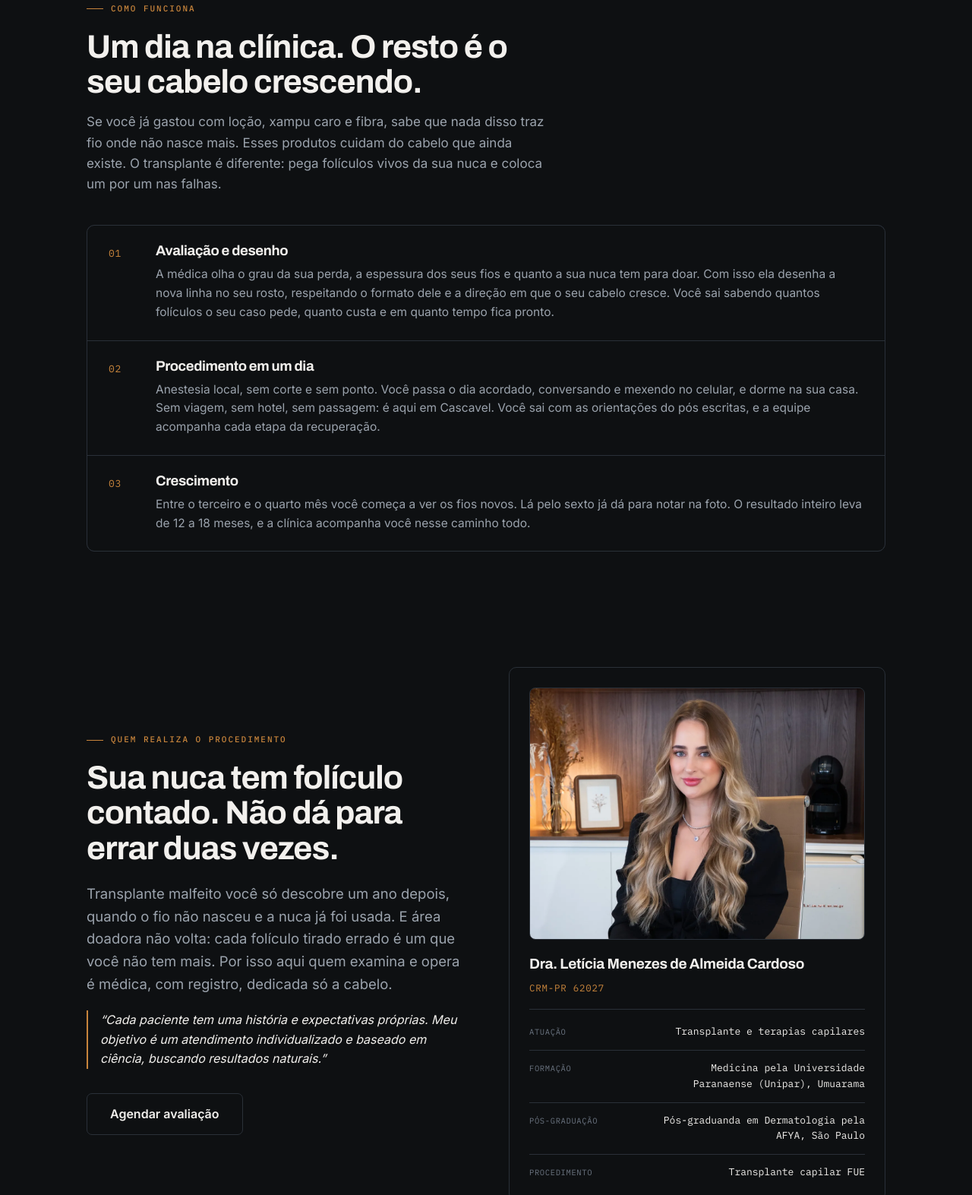
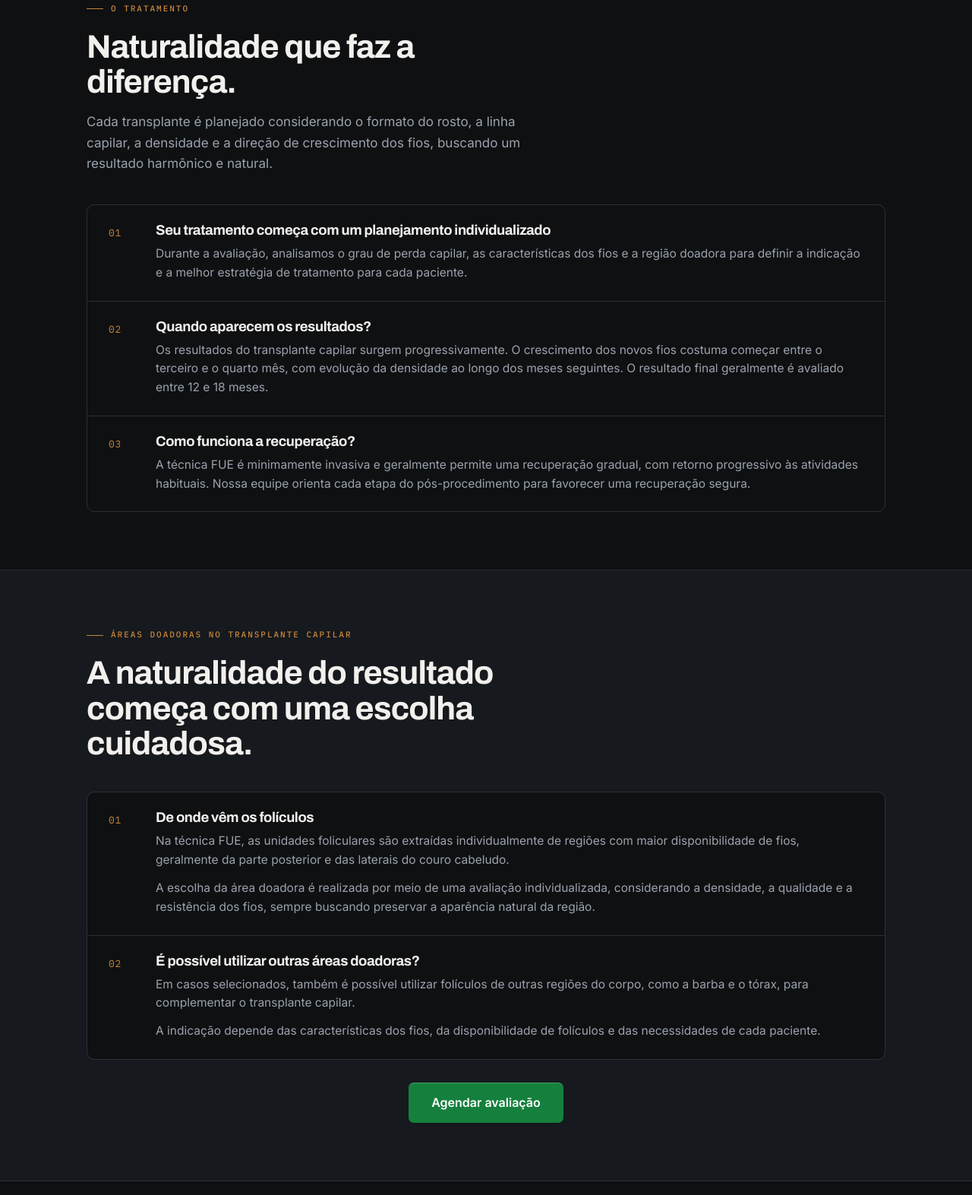
Before and after one commit to TomasBalestrin/transplantecapilar, a plain HTML site: page index.html in a window 1280 px wide. Shown: the part 2202-3775 px from the top of the page at 76% size. Drawn offline with Linux system fonts and the light colour scheme.

Commit message:
Aplica na íntegra os textos enviados pela clínica
Todos os blocos que a Carol mandou passam a aparecer com a redação
original dela, não mais adaptados:

- "Naturalidade que faz a diferença" vira o título da seção do
  tratamento, com o parágrafo sobre formato do rosto, linha capilar,
  densidade e direção de crescimento
- As três etapas passam a ser "Seu tratamento começa com um
  planejamento individualizado", "Quando aparecem os resultados?" e
  "Como funciona a recuperação?", com os textos dela
- Nova seção de áreas doadoras com o conteúdo completo: de onde vêm
  os folículos, como a região é escolhida e o uso de barba e tórax
  em casos selecionados

A pergunta sobre áreas doadoras sai do FAQ, já que o assunto agora
tem seção própria. O FAQ volta a ter 5 perguntas.

```diff
--- a/index.html
+++ b/index.html
@@ -184,6 +184,7 @@ h2{font-size:clamp(27px,4vw,43px)}
 .step-n{font-family:var(--mono);font-size:13px;color:var(--amber);letter-spacing:.06em;padding-top:3px}
 .step h3{font-size:18.5px;margin-bottom:8px}
 .step p{color:var(--mute);font-size:15.5px}
+.step p + p{margin-top:12px}
 
 /* ═══════════ GALERIA ═══════════ */
 .gallery{display:grid;grid-template-columns:repeat(3,1fr);gap:18px}
@@ -361,42 +362,78 @@ footer{background:var(--ink-2);border-top:1px solid var(--line);padding:52px 0 1
 <section>
   <div class="wrap">
     <div class="sec-head">
-      <div class="eyebrow">Como funciona</div>
-      <h2>Um dia na clínica. O resto é o seu cabelo crescendo.</h2>
-      <p>Se você já gastou com loção, xampu caro e fibra, sabe que nada disso traz fio onde
-         não nasce mais. Esses produtos cuidam do cabelo que ainda existe. O transplante é
-         diferente: pega folículos vivos da sua nuca e coloca um por um nas falhas.</p>
+      <div class="eyebrow">O tratamento</div>
+      <h2>Naturalidade que faz a diferença.</h2>
+      <p>Cada transplante é planejado considerando o formato do rosto, a linha capilar,
+         a densidade e a direção de crescimento dos fios, buscando um resultado harmônico
+         e natural.</p>
     </div>
     <div class="steps">
       <div class="step">
         <div class="step-n">01</div>
         <div>
-          <h3>Avaliação e desenho</h3>
-          <p>A médica olha o grau da sua perda, a espessura dos seus fios e quanto a sua nuca
-             tem para doar. Com isso ela desenha a nova linha no seu rosto, respeitando o
-             formato dele e a direção em que o seu cabelo cresce. Você sai sabendo quantos
-             folículos o seu caso pede, quanto custa e em quanto tempo fica pronto.</p>
+          <h3>Seu tratamento começa com um planejamento individualizado</h3>
+          <p>Durante a avaliação, analisamos o grau de perda capilar, as características dos
+             fios e a região doadora para definir a indicação e a melhor estratégia de
+             tratamento para cada paciente.</p>
         </div>
       </div>
       <div class="step">
         <div class="step-n">02</div>
         <div>
-          <h3>Procedimento em um dia</h3>
-          <p>Anestesia local, sem corte e sem ponto. Você passa o dia acordado, conversando
-             e mexendo no celular, e dorme na sua casa. Sem viagem, sem hotel, sem passagem:
-             é aqui em Cascavel. Você sai com as orientações do pós escritas, e a equipe
-             acompanha cada etapa da recuperação.</p>
+          <h3>Quando aparecem os resultados?</h3>
+          <p>Os resultados do transplante capilar surgem progressivamente. O crescimento dos
+             novos fios costuma começar entre o terceiro e o quarto mês, com evolução da
+             densidade ao longo dos meses seguintes. O resultado final geralmente é avaliado
+             entre 12 e 18 meses.</p>
         </div>
       </div>
       <div class="step">
         <div class="step-n">03</div>
         <div>
-          <h3>Crescimento</h3>
-          <p>Entre o terceiro e o quarto mês você começa a ver os fios novos. Lá pelo sexto
-             já dá para notar na foto. O resultado inteiro leva de 12 a 18 meses, e a clínica
-             acompanha você nesse caminho todo.</p>
+          <h3>Como funciona a recuperação?</h3>
+          <p>A técnica FUE é minimamente invasiva e geralmente permite uma recuperação gradual,
+             com retorno progressivo às atividades habituais. Nossa equipe orienta cada etapa
+             do pós-procedimento para favorecer uma recuperação segura.</p>
         </div>
       </div>
+    </div>
+  </div>
+</section>
+
+<!-- ══════════ ÁREAS DOADORAS ══════════ -->
+<section class="alt">
+  <div class="wrap">
+    <div class="sec-head">
+      <div class="eyebrow">Áreas doadoras no transplante capilar</div>
+      <h2>A naturalidade do resultado começa com uma escolha cuidadosa.</h2>
+    </div>
+    <div class="steps">
+      <div class="step">
+        <div class="step-n">01</div>
+        <div>
+          <h3>De onde vêm os folículos</h3>
+          <p>Na técnica FUE, as unidades foliculares são extraídas individualmente de regiões
+             com maior disponibilidade de fios, geralmente da parte posterior e das laterais
+             do couro cabeludo.</p>
+          <p>A escolha da área doadora é realizada por meio de uma avaliação individualizada,
+             considerando a densidade, a qualidade e a resistência dos fios, sempre buscando
+             preservar a aparência natural da região.</p>
+        </div>
+      </div>
+      <div class="step">
+        <div class="step-n">02</div>
+        <div>
+          <h3>É possível utilizar outras áreas doadoras?</h3>
+          <p>Em casos selecionados, também é possível utilizar folículos de outras regiões do
+             corpo, como a barba e o tórax, para complementar o transplante capilar.</p>
+          <p>A indicação depende das características dos fios, da disponibilidade de folículos
+             e das necessidades de cada paciente.</p>
+        </div>
+      </div>
+    </div>
+    <div class="res-cta">
+      <a class="btn btn-main" data-wa="doadoras">Agendar avaliação</a>
     </div>
   </div>
 </section>
@@ -470,14 +507,6 @@ footer{background:var(--ink-2);border-top:1px solid var(--line);padding:52px 0 1
           causa a calvície, e continua resistente depois de transplantado. O que pode cair é o
           cabelo original em volta. Por isso a avaliação define também o que fazer para segurar
           o que você ainda tem.</div>
-      </details>
-      <details>
-        <summary>De onde sai o cabelo que vai ser transplantado?</summary>
-        <div class="faq-a">Do seu próprio couro cabeludo, da parte de trás e das laterais
-          da cabeça. É ali que o cabelo é mais resistente e não cai com a calvície. A médica
-          escolhe de onde tirar olhando a densidade, a espessura e a resistência dos fios de
-          cada região, e sempre de forma espalhada, para que a área doadora continue com
-          aparência normal.</div>
       </details>
       <details>
         <summary>Será que eu posso fazer?</summary>
```
